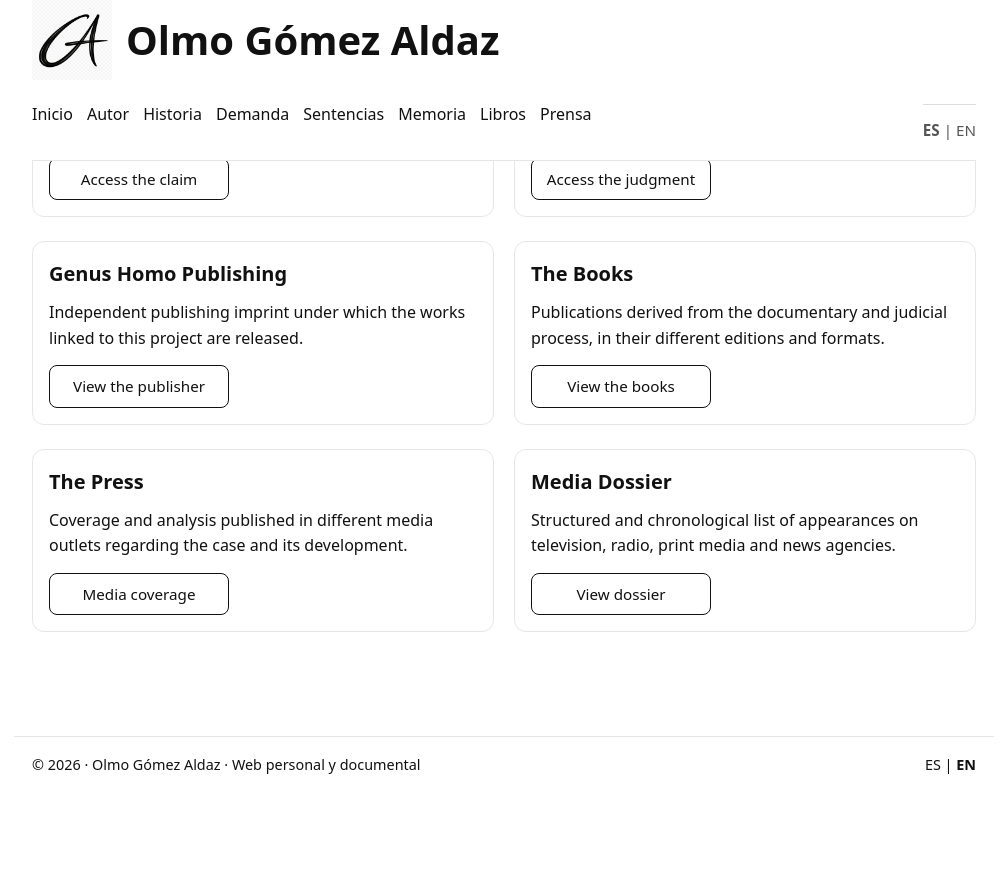
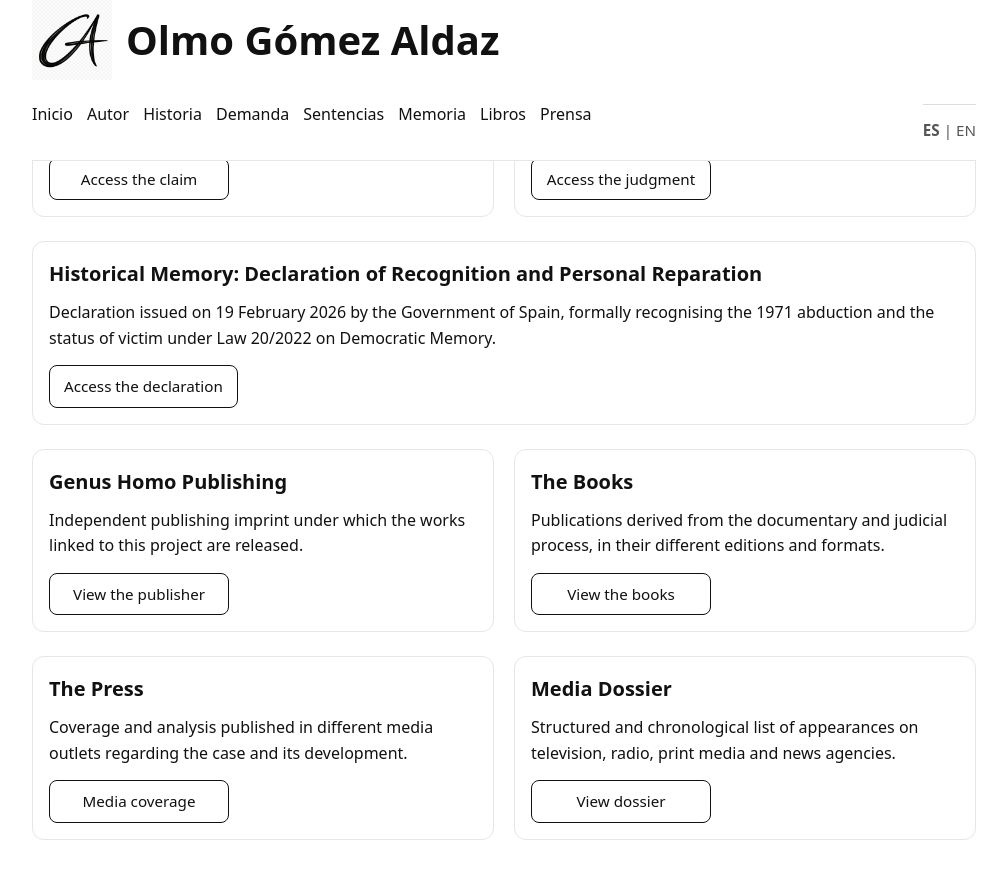
Before and after one commit to olmogaldaz/olmogaldaz.github.io, a Jekyll site: the page built from en/index.html, in a window 1280 px wide and 900 px high, scrolled down 567 px. Shown: the top 879 px of the window, without its empty margins (136-1143 px from the left). Built offline with Jekyll 4.4.1, drawn with Linux system fonts in a browser that asks for light colours; before the commit the page ends 1389 px from its top, so only the background shows below that.

Commit message:
Update index.html

```diff
--- a/en/index.html
+++ b/en/index.html
@@ -70,6 +70,23 @@ description: Materials, documents and reflections on the judicially recognised i
 
   </div>
 
+  <!-- MEMORY ROW -->
+  <div class="row">
+
+    <div class="card">
+      <h2>Historical Memory: Declaration of Recognition and Personal Reparation</h2>
+      <p>
+        Declaration issued on 19 February 2026 by the Government of Spain,
+        formally recognising the 1971 abduction and the status of victim
+        under Law 20/2022 on Democratic Memory.
+      </p>
+      <p class="card-cta">
+        <a class="cta" href="/en/memory/">Access the declaration</a>
+      </p>
+    </div>
+
+  </div>
+
   <!-- ROW 3 -->
   <div class="row">
 
```
